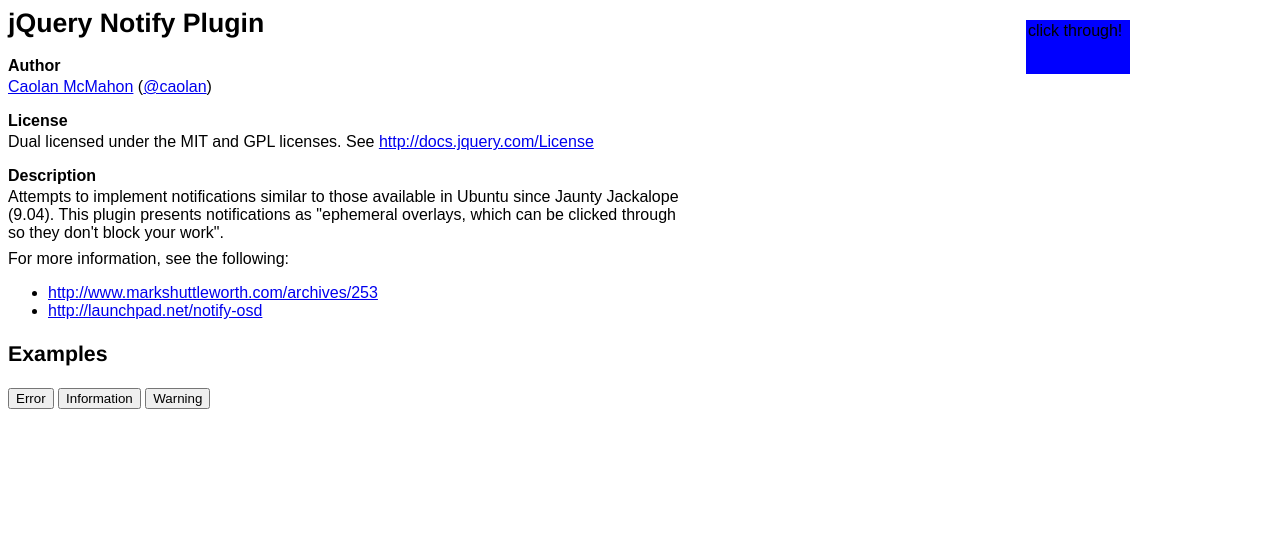
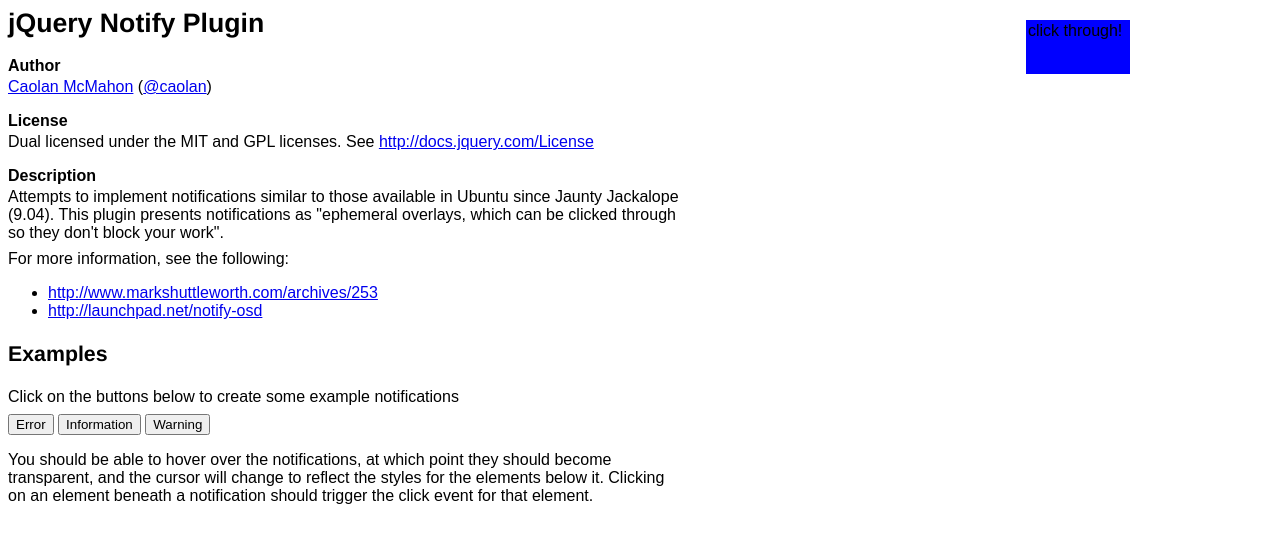
Before and after one commit to caolan/jquery.notify.js, a plain HTML site: page examples/index.html in a window 1280 px wide. Drawn offline with Linux system fonts and the light colour scheme.

Commit message:
added description to example buttons

```diff
--- a/examples/index.html
+++ b/examples/index.html
@@ -29,6 +29,7 @@
             }
             p {
                 margin: 0.2em 0 0.5em 0;
+                width: 42em;
             }
             .eventtest {
                 width: 100px;
@@ -63,11 +64,18 @@
             </dd>
         </dl>
         <h2>Examples</h2>
+        <p>Click on the buttons below to create some example notifications</p>
         <form action="" method="GET">
             <input type="button" onclick="javascript:$.notify({text:'This notification has an error icon', title:'Error', icon:'images/dialog-error.png'});" value="Error">
             <input type="button" onclick="javascript:$.notify({text:'This notification has an information icon', title:'Information', icon:'images/dialog-information.png'});" value="Information">
             <input type="button" onclick="javascript:$.notify({text:'This notification has a warning icon', title:'Warning', icon:'images/dialog-warning.png'});" value="Warning">
         </form>
+        <p>
+            You should be able to hover over the notifications, at which point
+            they should become transparent, and the cursor will change to reflect
+            the styles for the elements below it. Clicking on an element beneath
+            a notification should trigger the click event for that element.
+        </p>
         <div class="eventtest">click through!</div>
     </body>
 </html>
```
